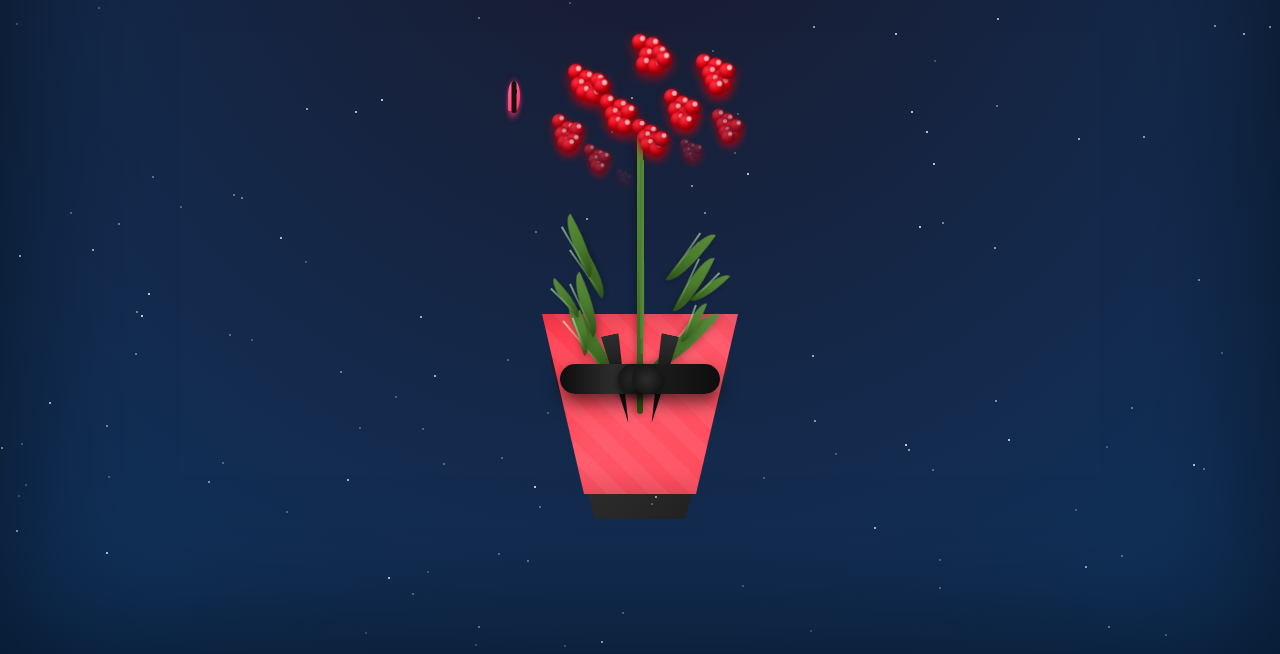
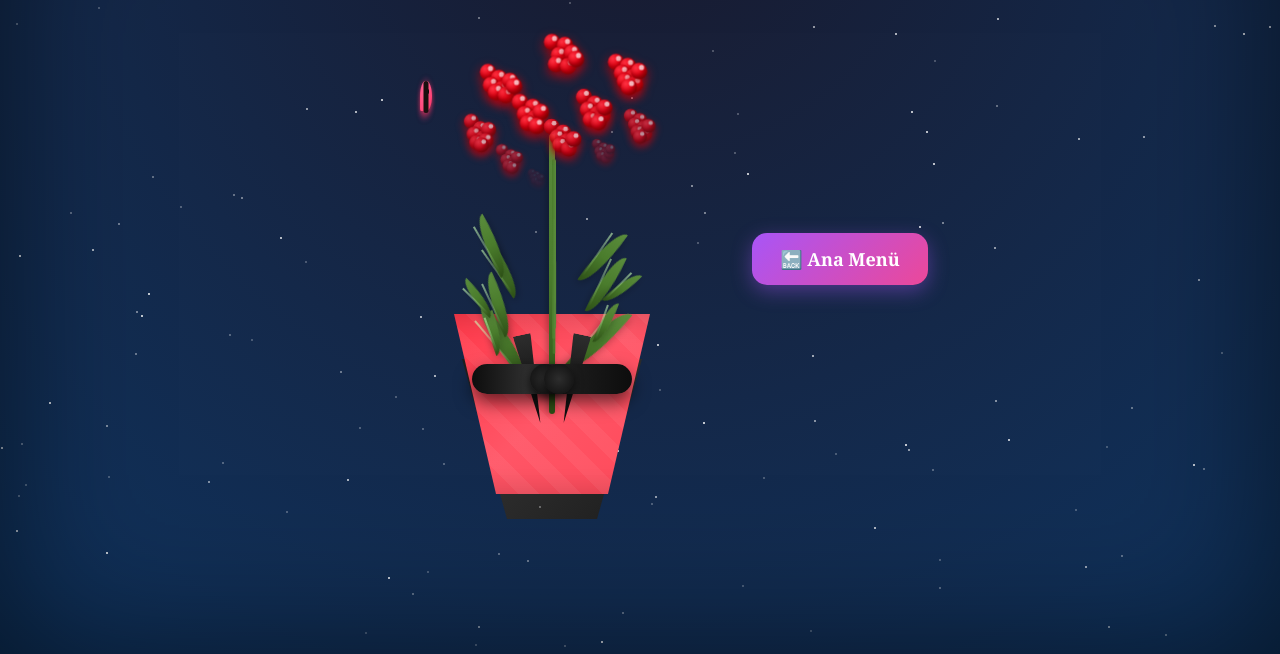
Before and after one commit to pinarhalil/pinarhalil.github.io, a plain HTML site: page cicek.html in a window 1280 px wide. Shown: the part 146-800 px from the top of the page. Drawn offline with Linux system fonts and the light colour scheme.

Commit message:
Update cicek.html

```diff
--- a/cicek.html
+++ b/cicek.html
@@ -465,6 +465,27 @@
       .title h1 { font-size: 1.6rem; }
       .title p { font-size: 1rem; }
     }
+
+
+  .back-button {
+    display: inline-block;
+    margin-top: 20px;
+    margin-bottom: 20px;
+    padding: 14px 28px;
+    font-size: 18px;
+    font-weight: bold;
+    color: white;
+    background: linear-gradient(135deg, #a855f7, #ec4899);
+    border: none;
+    border-radius: 15px;
+    cursor: pointer;
+    box-shadow: 0 6px 20px rgba(168, 85, 247, 0.4);
+    transition: all 0.3s cubic-bezier(0.68, -0.55, 0.265, 1.55);
+    z-index: 10;
+    position: relative;
+    text-decoration: none;
+  }
+
   </style>
 </head>
 <body>
@@ -687,6 +708,7 @@
     </div>
 
   </div>
+  <a href="index.html?menu=true" class="back-button"  onclick="window.location.href='index.html#menuSection'" style="margin-top: 30px;" >🔙 Ana Menü</a>
 
   <script>
     const starsContainer = document.getElementById('stars');
@@ -710,4 +732,5 @@
   </script>
 
 </body>
+
 </html>
```
